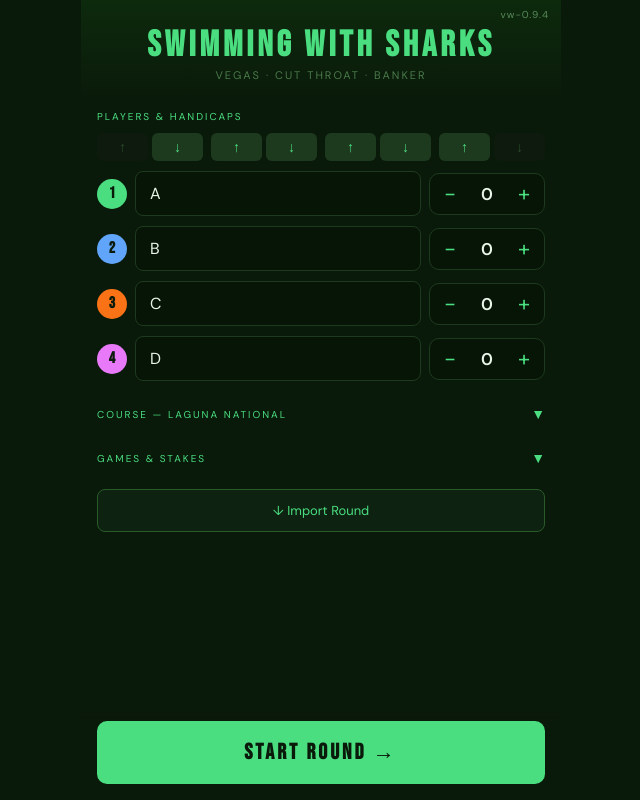
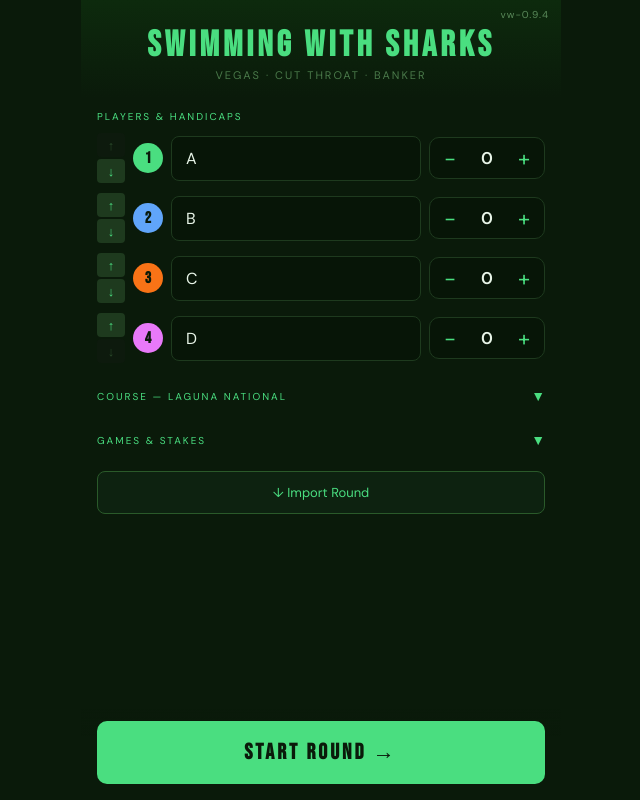
Before and after one commit to vincentwahkit/swimming-with-sharks, a React (Vite) app: page / in a window 1280 px wide. Shown: the whole page, without its empty margins (319-959 px from the left). Built offline with nearby package versions, Linux system fonts and the light colour scheme.

Commit message:
vw-0.9.4

```diff
--- a/src/golf-bets.jsx
+++ b/src/golf-bets.jsx
@@ -587,10 +587,10 @@ function Setup({ onStart, savedRounds = [], onLoadRound }) {
 
           {/* ── Players & Handicaps ── */}
           <Sect title="Players & Handicaps">
-            {/* Reorder row */}
-            <div style={{ display: "grid", gridTemplateColumns: "repeat(4,1fr)", gap: 8, marginBottom: 10 }}>
-              {[0,1,2,3].map(i => (
-                <div key={i} style={{ display: "flex", gap: 4, justifyContent: "center" }}>
+            {[0,1,2,3].map(i => (
+              <div key={i} style={{ display: "flex", gap: 8, marginBottom: 10, alignItems: "center" }}>
+                {/* Reorder arrows — left of dot */}
+                <div style={{ display: "flex", flexDirection: "column", gap: 2, flexShrink: 0 }}>
                   <button onClick={() => {
                     if (i === 0) return;
                     const n=[...names], h=[...hcps];
@@ -598,7 +598,7 @@ function Setup({ onStart, savedRounds = [], onLoadRound }) {
                     [h[i], h[i-1]] = [h[i-1], h[i]];
                     setNames(n); setHcps(h);
                     try { localStorage.setItem("sws_names", JSON.stringify(n)); localStorage.setItem("sws_hcps", JSON.stringify(h)); } catch(_) {}
-                  }} style={{ flex: 1, padding: "6px 0", background: i===0?"#0d1a0d":"#1e3a1e", border: "none", borderRadius: 6, color: i===0?"#2a4a2a":COLORS[0], cursor: i===0?"default":"pointer", fontSize: 14 }}>↑</button>
+                  }} style={{ width: 28, height: 24, background: i===0?"#0d1a0d":"#1e3a1e", border: "none", borderRadius: 4, color: i===0?"#2a4a2a":COLORS[0], cursor: i===0?"default":"pointer", fontSize: 13 }}>↑</button>
                   <button onClick={() => {
                     if (i === 3) return;
                     const n=[...names], h=[...hcps];
@@ -606,12 +606,8 @@ function Setup({ onStart, savedRounds = [], onLoadRound }) {
                     [h[i], h[i+1]] = [h[i+1], h[i]];
                     setNames(n); setHcps(h);
                     try { localStorage.setItem("sws_names", JSON.stringify(n)); localStorage.setItem("sws_hcps", JSON.stringify(h)); } catch(_) {}
-                  }} style={{ flex: 1, padding: "6px 0", background: i===3?"#0d1a0d":"#1e3a1e", border: "none", borderRadius: 6, color: i===3?"#2a4a2a":COLORS[0], cursor: i===3?"default":"pointer", fontSize: 14 }}>↓</button>
+                  }} style={{ width: 28, height: 24, background: i===3?"#0d1a0d":"#1e3a1e", border: "none", borderRadius: 4, color: i===3?"#2a4a2a":COLORS[0], cursor: i===3?"default":"pointer", fontSize: 13 }}>↓</button>
                 </div>
-              ))}
-            </div>
-            {[0,1,2,3].map(i => (
-              <div key={i} style={{ display: "flex", gap: 8, marginBottom: 10, alignItems: "center" }}>
                 <div style={{ ...S.dot, background: COLORS[i], fontFamily: "'Bebas Neue', sans-serif", fontSize: 16, flexShrink: 0 }}>{i+1}</div>
                 <input value={names[i]} placeholder={`Player ${i+1}`}
                   style={{ ...S.inp, flex: 3, fontSize: 16, padding: "11px 14px" }}
```
